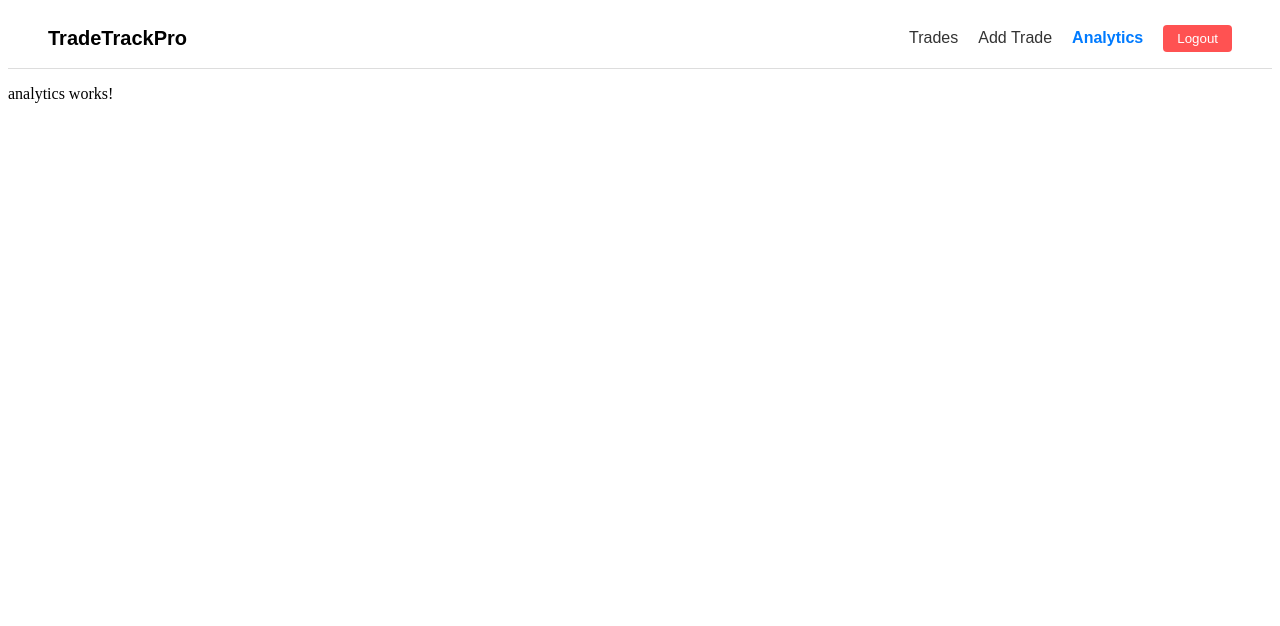
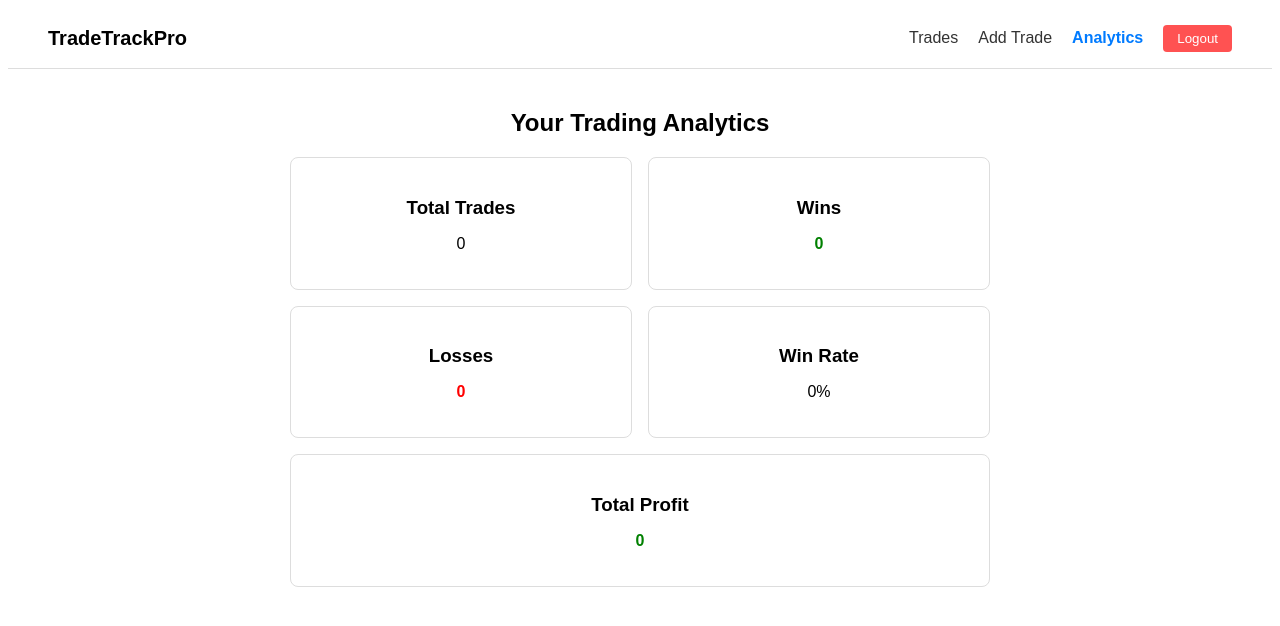
Before and after one commit to khaledbakarman/TradeTrack_V1, an Angular app in the folder TradeTrackProFrontend/: page /analytics in a window 1280 px wide. Shown: the top 626 px of the page. Built offline with nearby package versions, Linux system fonts and the light colour scheme; no server answers; sample sign-in values are in the browser's storage.

Commit message:
feat: Implement trade editing functionality, analytics UI, trade model, and backend learning log.

```diff
--- a/TradeTrackProFrontend/src/app/app-routing.module.ts
+++ b/TradeTrackProFrontend/src/app/app-routing.module.ts
@@ -5,6 +5,7 @@ import { RegisterComponent } from './components/register/register.component';
 import { TradeListComponent } from './components/trade-list/trade-list.component';
 import { AddTradeComponent } from './components/add-trade/add-trade.component';
 import { AnalyticsComponent } from './components/analytics/analytics.component';
+import { EditTradeComponent } from './components/edit-trade/edit-trade.component';
 
 import { AuthGuard } from './guards/auth.guard';
 
@@ -13,6 +14,7 @@ const routes: Routes = [
   { path: 'register', component: RegisterComponent },
   { path: 'trades', component: TradeListComponent, canActivate: [AuthGuard] },
   { path: 'add-trade', component: AddTradeComponent, canActivate: [AuthGuard] },
+  { path: 'edit-trade/:id', component: EditTradeComponent, canActivate: [AuthGuard] },
   { path: 'analytics', component: AnalyticsComponent, canActivate: [AuthGuard] },
   { path: '', redirectTo: 'login', pathMatch: 'full' }
 ];
--- a/TradeTrackProFrontend/src/app/app.module.ts
+++ b/TradeTrackProFrontend/src/app/app.module.ts
@@ -12,6 +12,7 @@ import { TradeListComponent } from './components/trade-list/trade-list.component
 import { AddTradeComponent } from './components/add-trade/add-trade.component';
 import { AnalyticsComponent } from './components/analytics/analytics.component';
 import { NavbarComponent } from './components/navbar/navbar.component';
+import { EditTradeComponent } from './components/edit-trade/edit-trade.component';
 
 @NgModule({
   declarations: [
@@ -21,7 +22,8 @@ import { NavbarComponent } from './components/navbar/navbar.component';
     TradeListComponent,
     AddTradeComponent,
     AnalyticsComponent,
-    NavbarComponent
+    NavbarComponent,
+    EditTradeComponent
   ],
   imports: [
     BrowserModule,
--- a/TradeTrackProFrontend/src/app/components/analytics/analytics.component.html
+++ b/TradeTrackProFrontend/src/app/components/analytics/analytics.component.html
@@ -1 +1,32 @@
-<p>analytics works!</p>
+<div class="analytics-container">
+    <h2>Your Trading Analytics</h2>
+
+    <div class="stats-grid">
+        <div class="stat-card">
+            <h3>Total Trades</h3>
+            <p>{{ totalTrades }}</p>
+        </div>
+
+        <div class="stat-card">
+            <h3>Wins</h3>
+            <p class="green">{{ wins }}</p>
+        </div>
+
+        <div class="stat-card">
+            <h3>Losses</h3>
+            <p class="red">{{ losses }}</p>
+        </div>
+
+        <div class="stat-card">
+            <h3>Win Rate</h3>
+            <p>{{ winRate }}%</p>
+        </div>
+
+        <div class="stat-card">
+            <h3>Total Profit</h3>
+            <p [ngClass]="totalProfit >= 0 ? 'green' : 'red'">
+                {{ totalProfit }}
+            </p>
+        </div>
+    </div>
+</div>
--- a/TradeTrackProFrontend/src/app/components/analytics/analytics.component.scss
+++ b/TradeTrackProFrontend/src/app/components/analytics/analytics.component.scss
@@ -0,0 +1,39 @@
+.analytics-container {
+    width: 700px;
+    margin: 40px auto;
+    font-family: Arial, sans-serif;
+    text-align: center;
+}
+
+.stats-grid {
+    display: grid;
+    grid-template-columns: repeat(2, 1fr);
+    gap: 16px;
+    margin-top: 20px;
+}
+
+.stat-card {
+    background: #fff;
+    padding: 20px;
+    border-radius: 8px;
+    border: 1px solid #ddd;
+}
+
+.stat-card h3 {
+    margin-bottom: 10px;
+}
+
+.green {
+    color: green;
+    font-weight: bold;
+}
+
+.red {
+    color: red;
+    font-weight: bold;
+}
+
+.stats-grid div:last-child {
+    grid-column: span 2;
+    /* full width for total profit */
+}
--- a/TradeTrackProFrontend/src/app/components/analytics/analytics.component.ts
+++ b/TradeTrackProFrontend/src/app/components/analytics/analytics.component.ts
@@ -1,10 +1,48 @@
-import { Component } from '@angular/core';
+import { Component, OnInit } from '@angular/core';
+import { TradeService } from '../../services/trade.service';
+import { Trade } from '../../models/trade.model';
 
 @Component({
   selector: 'app-analytics',
   templateUrl: './analytics.component.html',
   styleUrls: ['./analytics.component.scss']
 })
-export class AnalyticsComponent {
+export class AnalyticsComponent implements OnInit {
 
+  trades: Trade[] = [];
+
+  totalTrades = 0;
+  wins = 0;
+  losses = 0;
+  winRate = 0;
+  totalProfit = 0;
+
+  constructor(private tradeService: TradeService) { }
+
+  ngOnInit(): void {
+    const userId = Number(localStorage.getItem('userId'));
+
+    this.tradeService.getTrades(userId).subscribe({
+      next: (data) => {
+        this.trades = data;
+        this.calculateStats();
+      },
+      error: (err) => console.error('Error loading analytics:', err)
+    });
+  }
+
+  calculateStats() {
+    this.totalTrades = this.trades.length;
+
+    this.wins = this.trades.filter(t => t.profitLoss > 0).length;
+    this.losses = this.trades.filter(t => t.profitLoss < 0).length;
+
+    this.totalProfit = Number(
+      this.trades.reduce((sum, t) => sum + t.profitLoss, 0).toFixed(2)
+    );
+
+    this.winRate = this.totalTrades > 0
+      ? Number(((this.wins / this.totalTrades) * 100).toFixed(2))
+      : 0;
+  }
 }
--- /dev/null
+++ b/TradeTrackProFrontend/src/app/components/edit-trade/edit-trade.component.html
@@ -0,0 +1,17 @@
+<div class="edit-container">
+    <h2>Edit Trade</h2>
+
+    <label>Symbol</label>
+    <input [(ngModel)]="symbol" />
+
+    <label>Entry Price</label>
+    <input type="number" [(ngModel)]="entryPrice" />
+
+    <label>Exit Price</label>
+    <input type="number" [(ngModel)]="exitPrice" />
+
+    <label>Notes</label>
+    <textarea rows="3" [(ngModel)]="notes"></textarea>
+
+    <button (click)="save()">Save Changes</button>
+</div>
--- /dev/null
+++ b/TradeTrackProFrontend/src/app/components/edit-trade/edit-trade.component.scss
@@ -0,0 +1,35 @@
+.edit-container {
+    width: 560px;
+    margin: 40px auto;
+    font-family: Arial, sans-serif;
+}
+
+.edit-container h2 {
+    text-align: center;
+    margin-bottom: 20px;
+}
+
+.edit-container label {
+    display: block;
+    margin-top: 10px;
+}
+
+.edit-container input,
+.edit-container textarea {
+    width: 100%;
+    padding: 8px;
+    margin-top: 6px;
+    box-sizing: border-box;
+    border: 1px solid #ccc;
+    border-radius: 4px;
+}
+
+.edit-container button {
+    margin-top: 16px;
+    padding: 10px 18px;
+    background: #007bff;
+    color: #fff;
+    border: none;
+    border-radius: 6px;
+    cursor: pointer;
+}
--- /dev/null
+++ b/TradeTrackProFrontend/src/app/components/edit-trade/edit-trade.component.ts
@@ -0,0 +1,60 @@
+import { Component, OnInit } from '@angular/core';
+import { ActivatedRoute, Router } from '@angular/router';
+import { TradeService } from '../../services/trade.service';
+import { Trade } from '../../models/trade.model';
+
+@Component({
+  selector: 'app-edit-trade',
+  templateUrl: './edit-trade.component.html',
+  styleUrls: ['./edit-trade.component.scss']
+})
+export class EditTradeComponent implements OnInit {
+
+  tradeId!: number;
+  trade!: Trade;
+
+  symbol = '';
+  entryPrice!: number;
+  exitPrice!: number;
+  notes = '';
+
+  constructor(
+    private route: ActivatedRoute,
+    private tradeService: TradeService,
+    private router: Router
+  ) { }
+
+  ngOnInit(): void {
+    this.tradeId = Number(this.route.snapshot.paramMap.get('id'));
+
+    const userId = Number(localStorage.getItem('userId'));
+
+    this.tradeService.getTrades(userId).subscribe(trades => {
+      const t = trades.find(tr => tr.id === this.tradeId);
+      if (t) {
+        this.trade = t;
+
+        this.symbol = t.symbol;
+        this.entryPrice = t.entryPrice;
+        this.exitPrice = t.exitPrice;
+        this.notes = t.notes;
+      }
+    });
+  }
+
+  save() {
+    const payload = {
+      userId: Number(localStorage.getItem('userId')),
+      symbol: this.symbol,
+      entryPrice: this.entryPrice,
+      exitPrice: this.exitPrice,
+      profitLoss: Number((this.exitPrice - this.entryPrice).toFixed(2)),
+      notes: this.notes
+    };
+
+    this.tradeService.updateTrade(this.tradeId, payload).subscribe({
+      next: () => this.router.navigate(['/trades']),
+      error: (err) => console.error('Update failed', err)
+    });
+  }
+}
--- a/TradeTrackProFrontend/src/app/components/trade-list/trade-list.component.html
+++ b/TradeTrackProFrontend/src/app/components/trade-list/trade-list.component.html
@@ -20,7 +20,12 @@
           {{ trade.profitLoss | number:'1.2-2' }}
         </span>
       </p>
-      <p><strong>Notes:</strong> {{ trade.notes || 'None' }}</p>
+      <p class="notes" *ngIf="trade.notes">📝 {{ trade.notes }}</p>
+    </div>
+
+    <div class="actions">
+      <button class="edit-btn" (click)="editTrade(trade.id)">Edit</button>
+      <button class="delete-btn" (click)="deleteTrade(trade.id)">Delete</button>
     </div>
   </div>
 </div>
--- a/TradeTrackProFrontend/src/app/components/trade-list/trade-list.component.ts
+++ b/TradeTrackProFrontend/src/app/components/trade-list/trade-list.component.ts
@@ -1,4 +1,5 @@
 import { Component, OnInit } from '@angular/core';
+import { Router } from '@angular/router';
 import { TradeService } from '../../services/trade.service';
 import { Trade } from '../../models/trade.model';
 
@@ -11,35 +12,35 @@ export class TradeListComponent implements OnInit {
 
   trades: Trade[] = [];
 
-  constructor(private tradeService: TradeService) { }
+  constructor(private tradeService: TradeService, private router: Router) { }
 
   ngOnInit(): void {
     console.log("TradeListComponent loaded");
     this.loadTrades();
   }
 
-
-  private loadTrades(): void {
-    const userId = this.resolveUserId();
-    console.log(`[TradeListComponent] Requesting trades for userId: ${userId}`);
-
+  loadTrades(): void {
+    const userId = Number(localStorage.getItem('userId'));
     this.tradeService.getTrades(userId).subscribe({
       next: (data: Trade[]) => {
-        console.log('[TradeListComponent] Trades received:', data);
         this.trades = data;
       },
-      error: (err) => {
-        console.error('Error fetching trades:', err);
-      }
+      error: (err) => console.error('Error loading trades', err)
     });
   }
 
-  private resolveUserId(): number {
-    const storedUserId = localStorage.getItem('userId');
-    const parsedUserId = storedUserId ? Number(storedUserId) : NaN;
-    const normalizedUserId = Number.isFinite(parsedUserId) && parsedUserId > 0 ? parsedUserId : 3;
+  editTrade(id: number): void {
+    this.router.navigate(['/edit-trade', id]);
+  }
 
-    localStorage.setItem('userId', normalizedUserId.toString());
-    return normalizedUserId;
+  deleteTrade(id: number): void {
+    if (!confirm('Are you sure you want to delete this trade?')) return;
+
+    this.tradeService.deleteTrade(id).subscribe({
+      next: () => {
+        this.trades = this.trades.filter(t => t.id !== id);
+      },
+      error: (err) => console.error('Delete failed', err)
+    });
   }
 }
--- a/TradeTrackProFrontend/src/app/models/trade.model.ts
+++ b/TradeTrackProFrontend/src/app/models/trade.model.ts
@@ -1,5 +1,5 @@
 export interface Trade {
-  id?: number;
+  id: number;
   symbol: string;
   entryPrice: number;
   exitPrice: number;
--- a/TradeTrackProFrontend/src/app/services/trade.service.ts
+++ b/TradeTrackProFrontend/src/app/services/trade.service.ts
@@ -13,8 +13,8 @@ export class TradeService {
 
   constructor(private http: HttpClient) { }
 
-  getTrades(userId: number): Observable<any[]> {
-    return this.http.get<any[]>(`${this.apiUrl}?userId=${userId}`).pipe(
+  getTrades(userId: number): Observable<Trade[]> {
+    return this.http.get<Trade[]>(`${this.apiUrl}?userId=${userId}`).pipe(
       tap({
         next: (data) => console.log('Trades loaded:', data.length),
         error: (err) => console.error('Failed to load trades:', err)
@@ -27,4 +27,12 @@ export class TradeService {
     return this.http.post<any>(this.apiUrl, trade);
   }
 
+  deleteTrade(tradeId: number) {
+    return this.http.delete(`${this.apiUrl}/${tradeId}`);
+  }
+
+  updateTrade(tradeId: number, payload: any) {
+    return this.http.put(`${this.apiUrl}/${tradeId}`, payload);
+  }
+
 }
```
Also changed, not shown: 2 other files (tests, documents, lock files or other folders).
